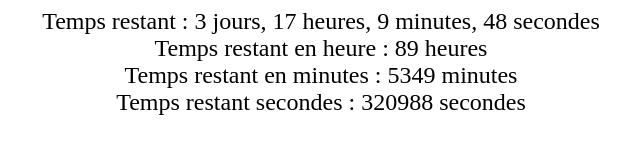
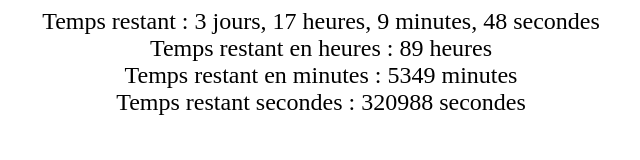
Before and after one commit to victorboudet/victorboudet.github.io, a plain HTML site: page compteur.html in a window 1280 px wide. Shown: the full height of the page, 319-959 px from the left. Drawn offline with Linux system fonts and the light colour scheme.

Commit message:
[ Orthographe ]

```diff
--- a/compteur.html
+++ b/compteur.html
@@ -38,7 +38,7 @@
         countdownElement.innerHTML = `Temps restant : ${days} jours, ${hours} heures, ${minutes} minutes, ${seconds} secondes`;
 
         const hoursOnly = Math.floor(timeDiff / (1000 * 60 * 60));
-        countdownElement.innerHTML += `<br>Temps restant en heure : ${hoursOnly} heures`;
+        countdownElement.innerHTML += `<br>Temps restant en heures : ${hoursOnly} heures`;
 
         const minutesOnly = Math.floor(timeDiff / (1000 * 60));
         countdownElement.innerHTML += `<br>Temps restant en minutes : ${minutesOnly} minutes`;
```
